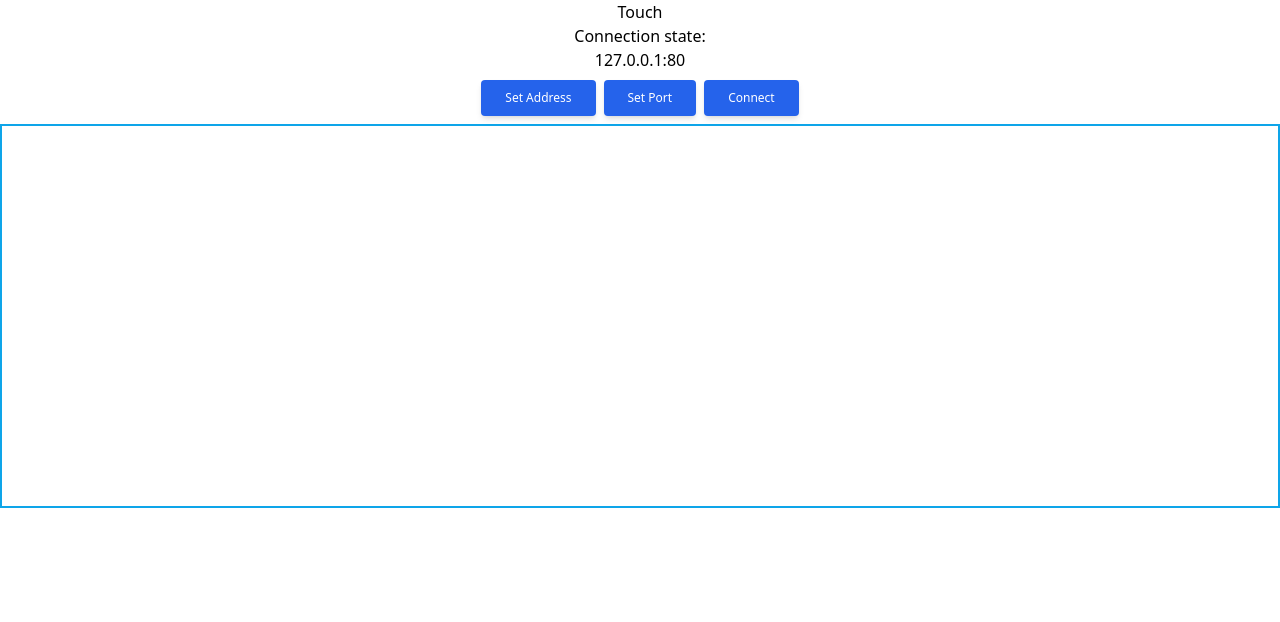
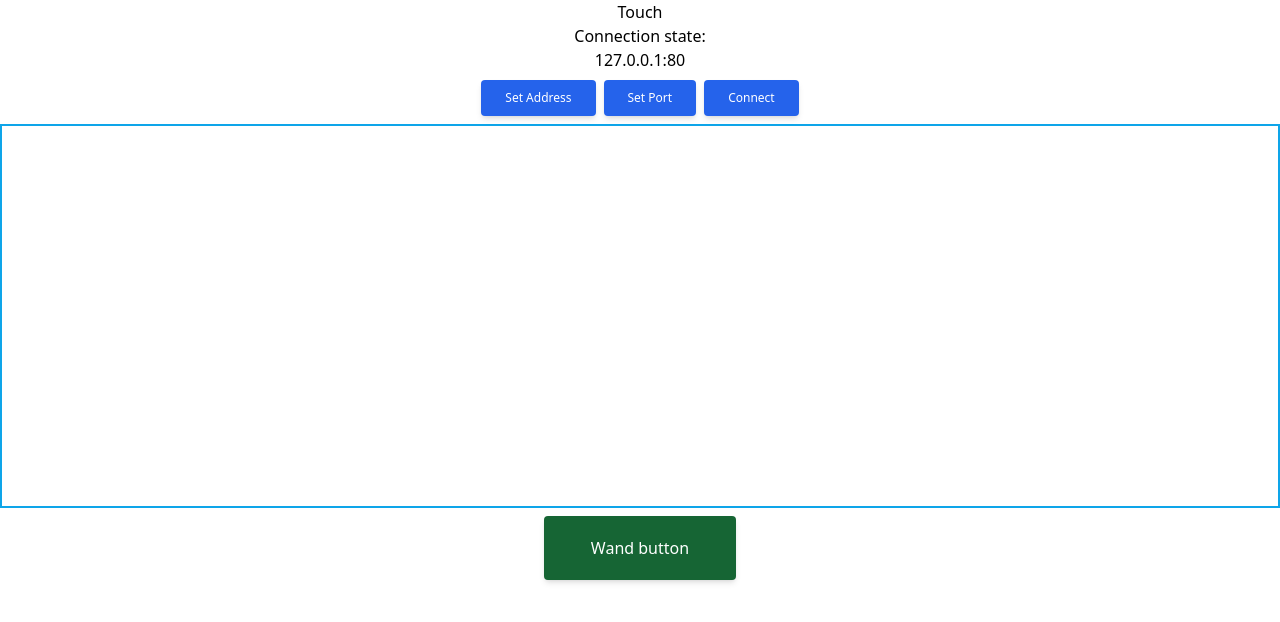
Before and after one commit to VEMS-ok/sample-react-remote-input, a React (Create React App) app: page / in a window 1280 px wide. Shown: the top 622 px of the page. Built offline with nearby package versions, Linux system fonts and the light colour scheme.

Commit message:
Adding wand button

```diff
--- a/src/TouchPad.jsx
+++ b/src/TouchPad.jsx
@@ -43,8 +43,6 @@ class TouchMessage {
                 this.messagCallback(val);
             });
         });
-
-        this.mqttClient.publish("getReal3D/wandButtonDown", "True");
     }
 
     newTouch(startx, starty)
@@ -84,18 +82,25 @@ class TouchMessage {
         }
     }
 
-    setPort(port)
+    wandButtonUp()
     {
+        this.mqttClient.publish("getReal3D/wandButtonUp", "True");
+    }
+
+    wandButtonDown()
+    {
+        this.mqttClient.publish("getReal3D/wandButtonDown", "True");
+    }
+
+    setPort(port) {
         this.port = port;
     }
 
-    setAddress(address)
-    {
+    setAddress(address) {
         this.serverAddress = address;
     }
 
-    getFullAddress()
-    {
+    getFullAddress() {
         return `${this.serverAddress}:${this.port}`;
     }
 }
@@ -126,6 +131,16 @@ function TouchPad()
     function connect()
     {
         touchMessage.connect();
+    }
+
+    function wandButtonDown()
+    {
+        touchMessage.wandButtonDown();
+    }
+
+    function wandButtonUp()
+    {
+        touchMessage.wandButtonUp();
     }
 
     function getClientXY (e)
@@ -178,7 +193,7 @@ function TouchPad()
     }
 
     return (
-        <div className="w-full">
+        <div className="w-full overscroll-contain">
             <p className="center">{textFeedback}</p>
             <p className="center">Connection state: {message}</p>
             <p className="center">{workingAddress}</p>
@@ -187,8 +202,11 @@ function TouchPad()
                 <button className="inline-block px-6 py-2.5 bg-blue-600 text-white font-medium text-xs rounded shadow-md hover:bg-blue-700 hover:shadow-lg focus:bg-blue-700 focus:shadow-lg focus:outline-none focus:ring-0 active:bg-blue-800 active:shadow-lg transition duration-150 ease-in-out" onClick={setPort}>Set Port</button>
                 <button className="inline-block px-6 py-2.5 bg-blue-600 text-white font-medium text-xs rounded shadow-md hover:bg-blue-700 hover:shadow-lg focus:bg-blue-700 focus:shadow-lg focus:outline-none focus:ring-0 active:bg-blue-800 active:shadow-lg transition duration-150 ease-in-out" onClick={connect}>Connect</button>
             </div>
-            <div ref={touchPadRef} className="border-solid border-2 border-sky-500 w-full h-96" onTouchMove={onMove} onTouchStart={onStart} onTouchEnd={onEnd} onMouseDown={onStart} onMouseUp={onEnd} onMouseMove={onMove}>
+            <div ref={touchPadRef} className="border-solid border-2 border-sky-500 w-full h-96 overscroll-contain overscroll-y-contain" onTouchMove={onMove} onTouchStart={onStart} onTouchEnd={onEnd} onMouseDown={onStart} onMouseUp={onEnd} onMouseMove={onMove}>
             </div >
+            <div className="flex space-x-2 center place-content-center p-2">
+                <button className="inline-block w-48 h-16 px-6 py-2.5 bg-green-800 text-white font-large text-s rounded shadow-md hover:bg-blue-700 hover:shadow-lg focus:bg-blue-700 focus:shadow-lg focus:outline-none focus:ring-0 active:bg-green-900 active:shadow-lg transition duration-150 ease-in-out" onMouseDown={wandButtonDown} onMouseUp={wandButtonUp} onTouchStart={wandButtonDown} onTouchEnd={wandButtonUp}>Wand button</button>
+            </div>
         </div>
     );
 }
```
